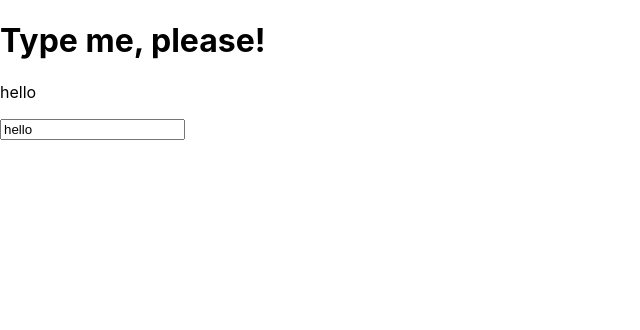
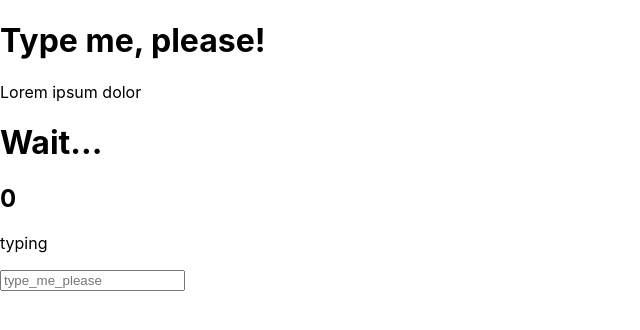
Before and after one commit to SSilvain/type_me_please, a React (Create React App) app: page / in a window 1280 px wide. Shown: the top 330 px of the page, without its empty margins (0-640 px from the left). Built offline with nearby package versions, Linux system fonts and the light colour scheme.

Commit message:
result component

```diff
--- a/src/App.jsx
+++ b/src/App.jsx
@@ -1,21 +1,33 @@
 import { useState } from 'react'
 import './App.css'
+import ResultOut from './Components/ResultOut/ResultOut'
+
+
 
 function App() {
-	const [typeMe, setTypeMe] = useState("hello")
+	const [typeMe, setTypeMe] = useState("")
+	const [startCount, setStartCount] = useState(true)
+	let [typingStart, setTypingStart] = useState(0)
+	const typingText = "Lorem ipsum dolor"
+
+
 
 	const speedType = (e) => {
-		let start = Date.now()
+		if (startCount) {
+			setTypingStart(Date.now())
+			console.log("typingStart !!!!!!!! " + typingStart)
+			setStartCount(false)
+		}
 		setTypeMe(e.target.value)
-		console.log(e.target.value)
-		let end = Date.now()
 	}
 	return (
 		<div>
 			<h1>Type me, please!</h1>
-			<p>{typeMe}</p>
+			<p>{typingText}</p>
+			<ResultOut typingText={typingText} typingStart={typingStart} setTypingStart={setTypingStart} typeMe={typeMe} typingText={typingText} setStartCount={setStartCount} setTypeMe={setTypeMe} />
+			<p>{typeMe || "typing"}</p>
 			<input type="text" onChange={speedType} placeholder="type_me_please" value={typeMe} />
-		</div>
+		</div >
 	)
 }
 
--- /dev/null
+++ b/src/Components/ResultOut/ResultOut.jsx
@@ -0,0 +1,37 @@
+import { useState } from "react"
+let result = "Wait..."
+let speed = 0
+const ResultOut = ({ typingStart, setTypingStart, typeMe, typingText, setStartCount, setTypeMe }) => {
+
+	// const [result, setResult] = useState(0)
+	const typingTime = (typingStart, typingEnd) => {
+		// console.log("typingEnd " + typingEnd)
+		// console.log("typingStart " + typingStart)
+
+
+		return (typingEnd - typingStart) / 1000
+	}
+	if (typeMe === typingText) {
+		result = typingTime(typingStart, Date.now())
+		speed = typingText.length / result * 60
+		setTypingStart(0)
+		setStartCount(true)
+		setTypeMe("")
+	} else {
+		if (typingText.startsWith(typeMe)) {
+
+			console.log("правильно")
+		} else {
+			console.log("wrong")
+		}
+	}
+
+
+	return (
+		<>
+			<h1>{result}</h1>
+			<h2>{speed}</h2>
+		</>)
+}
+
+export default ResultOut
```
